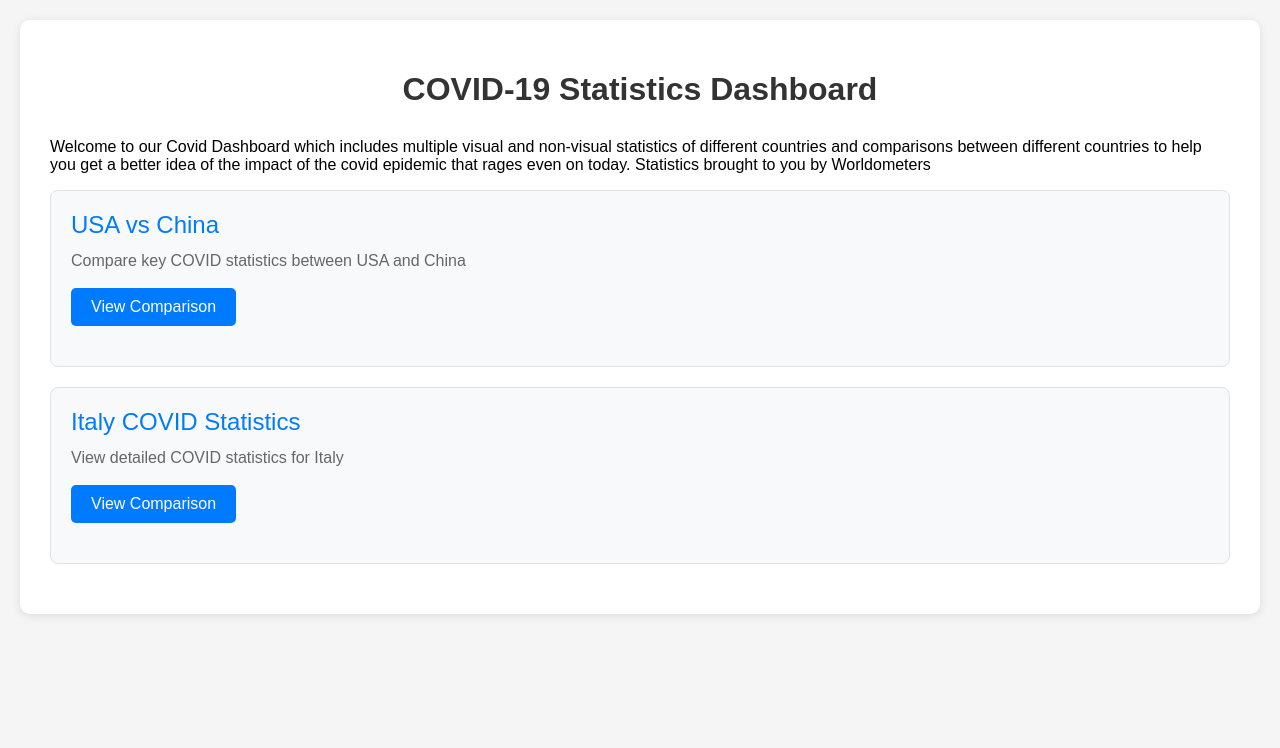
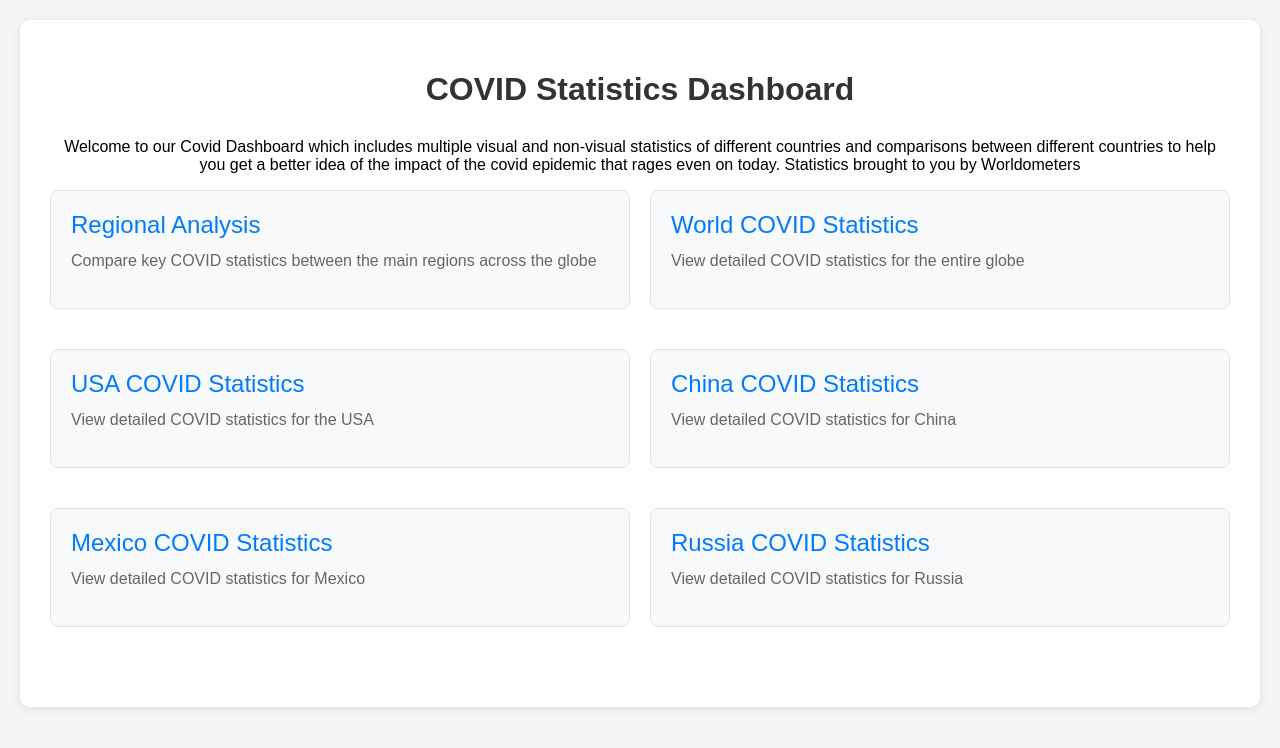
Before and after one commit to ArcEnig777/Covid_statistics_app_engine, a Flask app: page / in a window 1280 px wide. Shown: the top 748 px of the page. Run offline with Flask 3, Linux system fonts and the light colour scheme.

```diff
--- a/main.py
+++ b/main.py
@@ -18,34 +18,58 @@ covid = Covid()
 def root():
     routes = [
         {
-            'path': '/usavchina',
-            'name': 'USA vs China',
-            'description': 'Compare key COVID statistics between USA and China'
+            'path': '/regional',
+            'name': 'Regional Analysis',
+            'description': 'Compare key COVID statistics between the main regions across the globe'
         },
         {
-            'path': '/country/italy',
-            'name': 'Italy COVID Statistics',
-            'description': 'View detailed COVID statistics for Italy'
+            'path': '/country/world',
+            'name': 'World COVID Statistics',
+            'description': 'View detailed COVID statistics for the entire globe'
+        },
+        {
+            'path': '/country/usa',
+            'name': 'USA COVID Statistics',
+            'description': 'View detailed COVID statistics for the USA'
+        },
+        {
+            'path': '/country/china',
+            'name': 'China COVID Statistics',
+            'description': 'View detailed COVID statistics for China'
+        },
+        {
+            'path': '/country/mexico',
+            'name': 'Mexico COVID Statistics',
+            'description': 'View detailed COVID statistics for Mexico'
+        },
+        {
+            'path': '/country/russia',
+            'name': 'Russia COVID Statistics',
+            'description': 'View detailed COVID statistics for Russia'
         },
     ]
 
     return render_template("index.html", routes=routes)
 
-@app.route("/usavchina")
-def covid_comparison_usa_v_china():
+@app.route("/regional")
+def covid_comparison_regional():
 
     try:
-        usa = covid.get_status_by_country_name("usa")
-        china = covid.get_status_by_country_name("china")
+        n_america = covid.get_status_by_country_name("north america")
+        asia = covid.get_status_by_country_name("asia")
+        eu = covid.get_status_by_country_name("europe")
+        s_america = covid.get_status_by_country_name("south america")
+        oceania = covid.get_status_by_country_name("oceania")
+        africa = covid.get_status_by_country_name("africa")
 
         # Extract data
-        countries = [usa['country'], china['country']]
-        confirmed = [usa['confirmed'], china['confirmed']]
-        deaths = [usa['deaths'], china['deaths']]
-        recovered = [usa['recovered'], china['recovered']]
+        regions = [n_america['country'], asia['country'], eu['country'], s_america['country'], oceania['country'], africa['country']]
+        confirmed = [n_america['confirmed'], asia['confirmed'], eu['confirmed'], s_america['confirmed'], oceania['confirmed'], africa['confirmed']]
+        deaths = [n_america['deaths'], asia['deaths'], eu['deaths'], s_america['deaths'], oceania['deaths'], africa['deaths']]
+        recovered = [n_america['recovered'], asia['recovered'], eu['recovered'], s_america['recovered'], oceania['recovered'], africa['recovered']]
 
         # Create the plot
-        img = create_compcovid_plot(countries, confirmed, deaths, recovered)
+        img = create_compcovid_plot(regions, confirmed, deaths, recovered)
 
         # Convert plot to base64 for embedding in HTML
         img_base64 = base64.b64encode(img.getvalue()).decode('utf-8')
@@ -54,11 +78,15 @@ def covid_comparison_usa_v_china():
         del img
         gc.collect()
 
-        return render_template('usa_v_china.html',
+        return render_template('regional.html',
                              chart_image=img_base64,
-                             countries=countries,
-                             usa_data=usa,
-                             china_data=china)
+                             countries=regions,
+                             n_america_data=n_america,
+                             asia_data=asia,
+                             eu_data=eu,
+                             s_america_data=s_america,
+                             oceania_data=oceania,
+                             africa_data=africa)
 
     except Exception as e:
         return f"Error fetching COVID data: {str(e)}"
@@ -76,9 +104,9 @@ def create_compcovid_plot(countries, confirmed, deaths, recovered):
     bars3 = ax.bar(x + width, recovered, width, label='Recovered', color='#2ca02c', alpha=0.8)
 
     # Customize the chart
-    ax.set_xlabel('Countries', fontsize=12, fontweight='bold')
+    ax.set_xlabel('Regions', fontsize=12, fontweight='bold')
     ax.set_ylabel('Number of Cases (millions)', fontsize=12, fontweight='bold')
-    ax.set_title('COVID: USA vs China', fontsize=16, fontweight='bold')
+    ax.set_title('COVID: Regional Analysis', fontsize=16, fontweight='bold')
     ax.set_xticks(x)
     ax.set_xticklabels(countries, fontsize=12)
     ax.legend(fontsize=11)
@@ -92,7 +120,7 @@ def create_compcovid_plot(countries, confirmed, deaths, recovered):
                     xytext=(0, 3),
                     textcoords="offset points",
                     ha='center', va='bottom',
-                    fontsize=9, fontweight='bold')
+                    fontsize=6, fontweight='bold')
 
     add_value_labels(bars1)
     add_value_labels(bars2)
@@ -167,13 +195,10 @@ def create_sc_plt_donut(country_data):
         legend_labels.append(f"Confirmed: {country_data['confirmed']:,}")
 
         ax.legend(wedges, legend_labels,
-                 title="COVID-19 Statistics",
+                 title="COVID Statistics",
                  loc="center left",
                  bbox_to_anchor=(1, 0, 0.5, 1),
                  fontsize=10)
-
-        ax.set_title(f'COVID Statistics: {country_name}',
-                    fontsize=16, fontweight='bold', pad=20)
 
     else:
         # If no data, show a message
--- a/static/style.css
+++ b/static/style.css
@@ -1,4 +1,4 @@
-/* Global Styles */
+/*Global*/
 body {
     font-family: Arial, sans-serif;
     margin: 0;
@@ -21,19 +21,38 @@ h1 {
     margin-bottom: 30px;
 }
 
-/* Homepage Styles */
+/*Homepage Only*/
+.routes-grid {
+    display: grid;
+    grid-template-columns: 1fr 1fr;
+    gap: 20px;
+    margin-bottom: 30px;
+}
+
 .route-card {
     background-color: #f8f9fa;
     border: 1px solid #dee2e6;
     border-radius: 8px;
     padding: 20px;
     margin-bottom: 20px;
-    transition: transform 0.2s, box-shadow 0.2s;
+    transition: transform 0.2s, box-shadow 0.2s, background-color 0.2s;
+    cursor: pointer;
+    text-decoration: none;
+    display: block;
+    color: inherit;
 }
 
 .route-card:hover {
     transform: translateY(-2px);
     box-shadow: 0 4px 15px rgba(0,0,0,0.1);
+    background-color: #e9ecef;
+    text-decoration: none;
+    color: inherit;
+}
+
+.route-card:active {
+    transform: translateY(0);
+    background-color: #dee2e6;
 }
 
 .route-name {
@@ -42,13 +61,17 @@ h1 {
     margin-bottom: 10px;
 }
 
+.route-card:hover .route-name{
+    color: #ff7b00;
+}
+
 .route-description {
     color: #666;
     margin-bottom: 15px;
     line-height: 1.5;
 }
 
-/* Comparison Page Styles */
+/*multiple countries*/
 .chart-container {
     text-align: center;
     margin-bottom: 30px;
@@ -80,7 +103,7 @@ h1 {
     margin-top: 0;
 }
 
-/* Button Styles */
+/* Buttons*/
 .btn {
     display: inline-block;
     padding: 10px 20px;
@@ -109,7 +132,7 @@ h1 {
     background-color: #545b62;
 }
 
-/* Link Styles */
+/*Link Styles*/
 .home-link {
     display: block;
     text-align: center;
@@ -125,6 +148,6 @@ h1 {
 /* Text Styles */
 .center-text {
     text-align: center;
-    color: #888;
+    color: #000000;
     margin-top: 30px;
 }
--- a/templates/index.html
+++ b/templates/index.html
@@ -3,25 +3,27 @@
 <head>
     <meta charset="UTF-8">
     <meta name="viewport" content="width=device-width, initial-scale=1.0">
-    <title>COVID-19 Data Dashboard</title>
+    <title>COVID Statististics Dashboard</title>
     <link rel="stylesheet" href="{{ url_for('static', filename='style.css') }}">
 </head>
 <body>
     <div class="container">
-        <h1>COVID-19 Statistics Dashboard</h1>
+        <h1>COVID Statistics Dashboard</h1>
 
-        <p>
+        <p class="center-text">
             Welcome to our Covid Dashboard which includes multiple visual and non-visual statistics of
             different countries and comparisons between different countries to help you get a better idea of
             the impact of the covid epidemic that rages even on today. Statistics brought to you by Worldometers
 
-        {% for route in routes %}
-        <div class="route-card">
-            <div class="route-name">{{ route.name }}</div>
-            <div class="route-description">{{ route.description }}</div>
-            <a href="{{ route.path }}" class="btn">View Comparison</a>
+        </p>
+        <div class="routes-grid">
+            {% for route in routes %}
+            <a href="{{ route.path }}" class="route-card">
+                <div class="route-name">{{ route.name }}</div>
+                <div class="route-description">{{ route.description }}</div>
+            </a>
+            {% endfor %}
         </div>
-        {% endfor %}
     </div>
 </body>
 </html>
```
Also changed, not shown: templates/c_stats.html (+4 -4 lines), templates/regional.html (added, +59 -0 lines).
